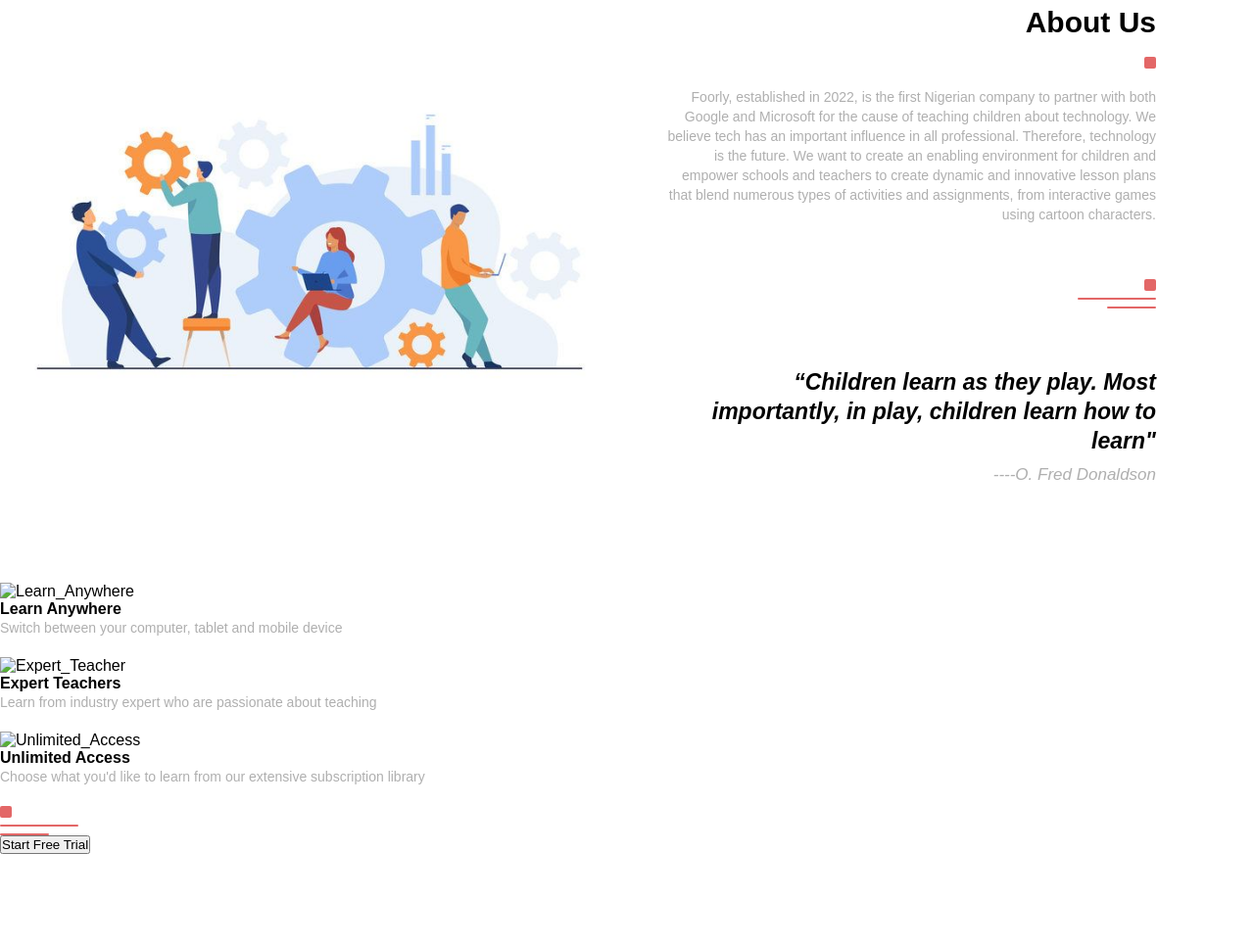
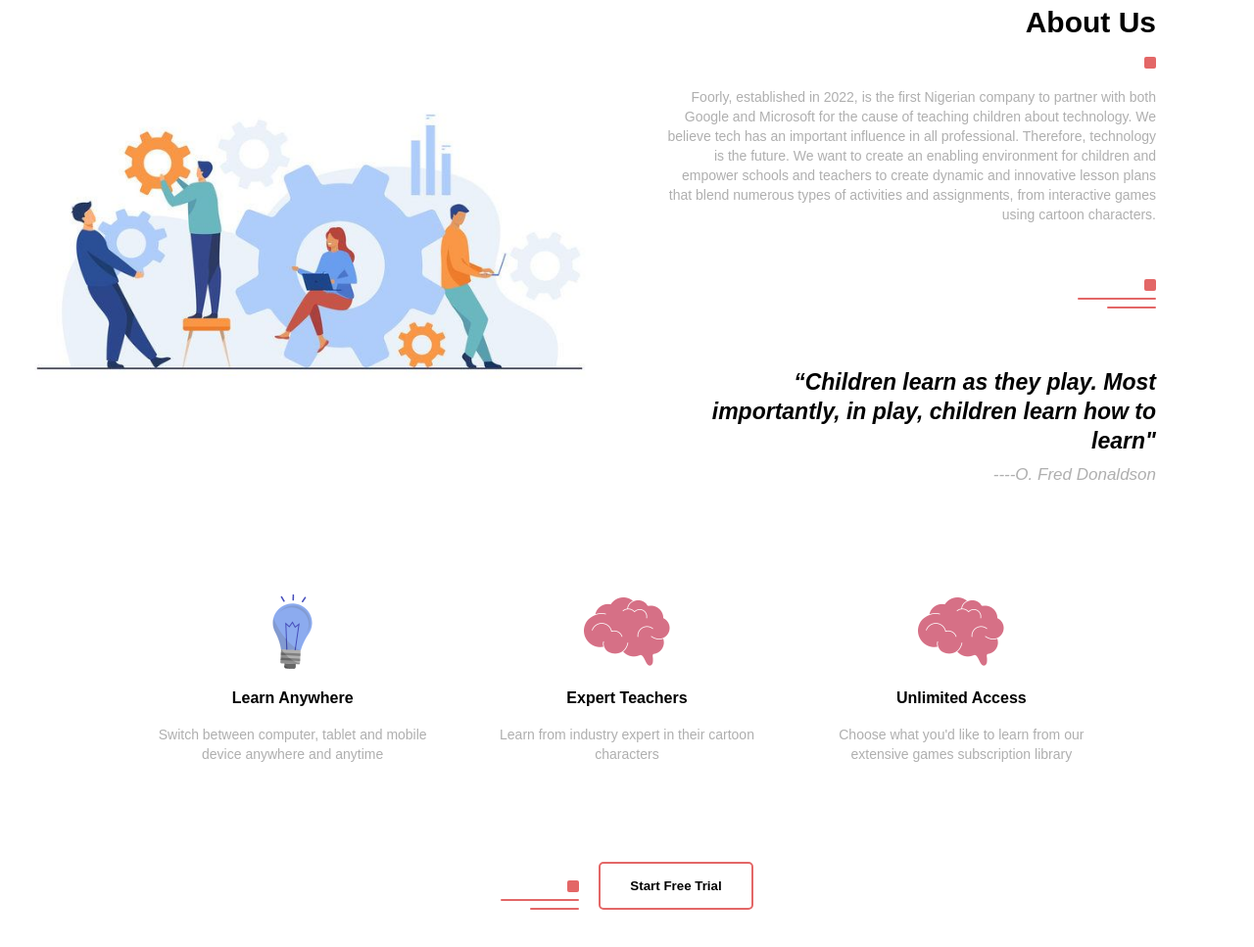
Before and after one commit to cyvibez/foorly, a plain HTML site: page index.html in a window 1280 px wide. Shown: the part 897-1864 px from the top of the page at 98% size. Before the commit the page ends 1769 px from the top, so only its background shows below. Drawn offline with Linux system fonts and the light colour scheme.

Commit message:
added and styled feature section, modified navbar

```diff
--- a/foorly_style.css
+++ b/foorly_style.css
@@ -83,7 +83,7 @@ p {
 
 #sidenav {
     top: 0%;
-    right: -180px;
+    right: -190px;
     position: fixed;
     width: 180px;
     background-color: rgba(0, 0, 0, 0.7);
@@ -108,7 +108,7 @@ nav ul li a:hover {
     color: rgb(227, 103, 103); ;
 }
 nav ul li a button {
-    padding: 10px 20px;
+    padding: 10px 15px;
     background-color: transparent;
     border: 2px solid rgb(227, 103, 103);
     border-radius: 5px;
@@ -118,7 +118,7 @@ nav ul li a button {
     color: white;
 }
 nav ul li a button:hover {
-    padding: 10px 25px;
+    padding: 10px 20px;
 }
 #menubtn {
     font-size: 30px;
@@ -163,3 +163,56 @@ h3 {
     color: rgb(175, 175, 175);
     font-weight: 400;
 }
+
+/* features */
+
+#features {
+    margin: 100px 0;
+}
+.features_row {
+    display: flex;
+    align-items: center;
+    justify-content: space-around;
+    margin: auto;
+    width: 80%;
+    /* flex-wrap: wrap; */
+}
+.features_col {
+    flex-basis: 30%;
+    text-align: center;
+}
+.features_col img {
+    width: 100px;
+}
+h4 {
+    font-size: 16px;
+    margin: 5px 0 18px;
+}
+.startfreetrial_btn {
+/* margin: 20px 0; */
+    padding: 15px 30px;
+    background: transparent;
+    border: 2px solid rgb(227, 103, 103);
+    border-radius: 5px;
+    outline: none;
+    font-weight: bold;
+    cursor: pointer;
+}
+.startfreetrial_btn:hover {
+    padding: 15px 35px;
+}
+.startfreetrial_btn a {
+    text-decoration: none;
+    color: black;
+}
+.features_btn {
+    display: flex;
+    flex-direction: row;
+    justify-content: center;
+    align-items: flex-end;
+    margin: 80px auto 0;
+}
+.features_btn .line {
+    text-align: right;
+    margin-right: 20px;
+}
--- a/index.html
+++ b/index.html
@@ -38,7 +38,7 @@
                     <li><a href="#">About Us</a></li>
                     <li><a href="#">Features</a></li>
                     <li><a href="#">Courses</a></li>
-                    <li><a href="#"><button>LOGIN</button></a></li>
+                    <li><a href="#"><button>LOGIN/ <br> SIGN UP</button></a></li>
                 </ul>
             </nav>
             <span id="menubtn"><i class="fa-solid fa-bars"></i></span>
@@ -72,19 +72,19 @@
             <section id="features">
                 <div class="features_row">
                     <div class="features_col">
-                        <img src="learn.png" alt="Learn_Anywhere">
+                        <img src="images/learn.png" alt="Learn_Anywhere">
                         <h4>Learn Anywhere</h4>
-                        <p>Switch between your computer, tablet and mobile device</p>
+                        <p>Switch between computer, tablet and mobile device anywhere and anytime</p>
                     </div>
                     <div class="features_col">
-                        <img src="expert.png" alt="Expert_Teacher">
+                        <img src="images/expert.png" alt="Expert_Teacher">
                         <h4>Expert Teachers</h4>
-                        <p>Learn from industry expert who are passionate about teaching</p>
+                        <p>Learn from industry expert in their cartoon characters</p>
                     </div>
                     <div class="features_col">
-                        <img src="unlimited.png" alt="Unlimited_Access">
+                        <img src="images/expert.png" alt="Unlimited_Access">
                         <h4>Unlimited Access</h4>
-                        <p>Choose what you'd like to learn from our extensive subscription library</p>
+                        <p>Choose what you'd like to learn from our extensive games subscription library</p>
                     </div>
                 </div>
                 <div class="features_btn">
@@ -93,7 +93,7 @@
                         <span class="square2"></span> <br>
                         <span class="square3"></span> <br>
                     </div>
-                    <button class="startfreetrial_btn">Start Free Trial</button>
+                    <button class="startfreetrial_btn"><a href="#">Start Free Trial</a></button>
                 </div>
             </section>
 
```
